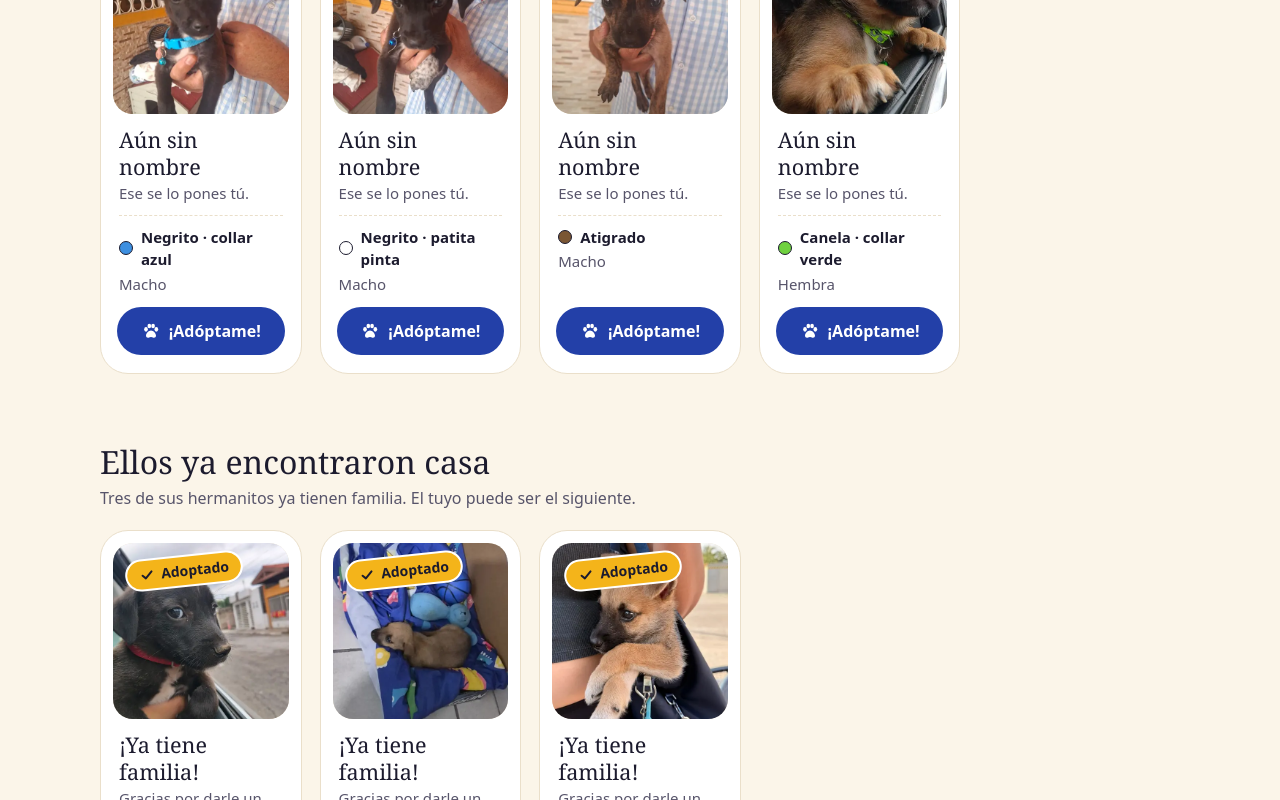
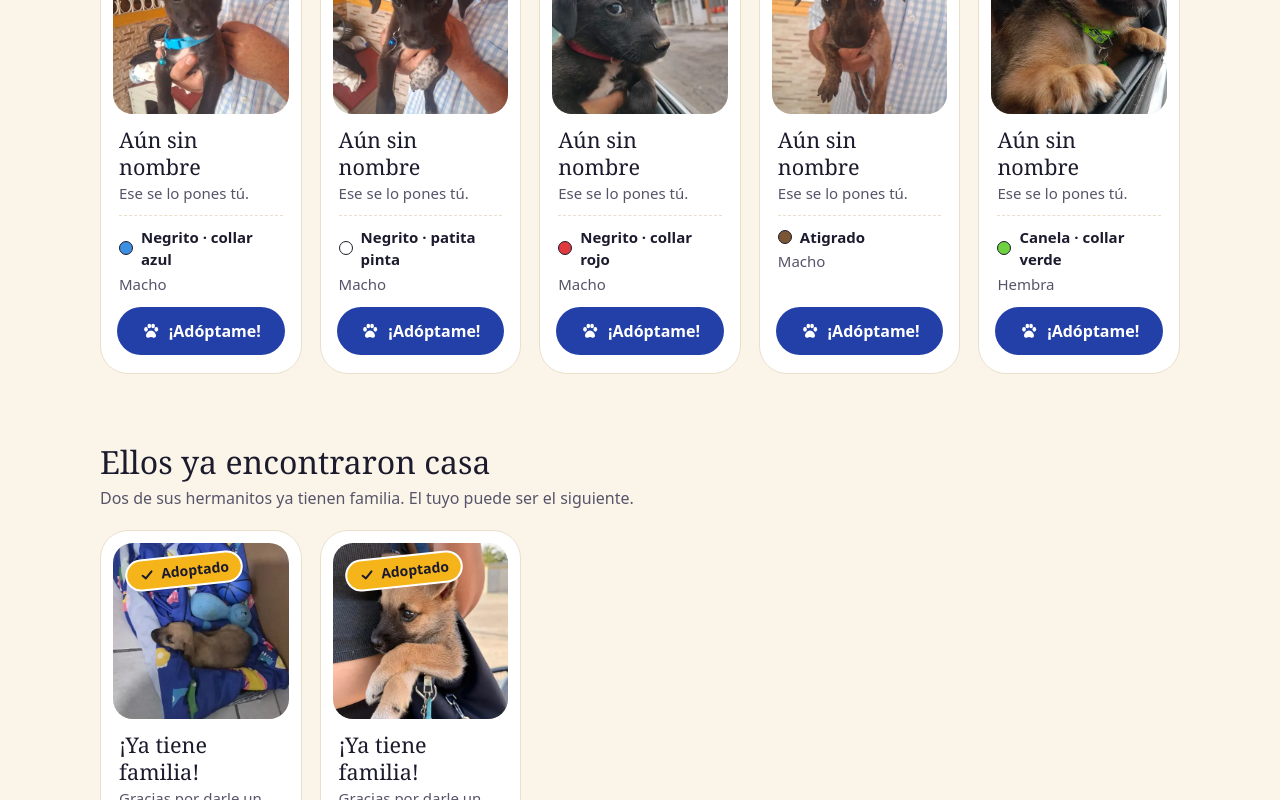
Before and after one commit to EmilianoOsuna/Colitas, a React (Vite) app: page / in a window 1280 px wide. Shown: the part 960-1760 px from the top of the page. Built offline with nearby package versions, Linux system fonts and the light colour scheme.

Commit message:
Negrito de collar rojo: disponible otra vez

```diff
--- a/src/data.ts
+++ b/src/data.ts
@@ -19,7 +19,7 @@ export type Perrito = {
 export const perritos: Perrito[] = [
   { id: 'azul', descripcion: 'Negrito · collar azul', mensaje: 'el negrito de collar azul', collar: '#3d8fe0', foto: 'negrito-collar-azul', alt: 'Cachorro negro con collar azul', sexoEdad: 'Macho' },
   { id: 'pinta', descripcion: 'Negrito · patita pinta', mensaje: 'el negrito de la patita pinta', collar: '#ffffff', foto: 'negrito-patita-pinta', alt: 'Cachorro negro con una pata blanca con manchas', sexoEdad: 'Macho' },
-  { id: 'rojo', descripcion: 'Negrito · collar rojo', mensaje: 'el negrito de collar rojo', collar: '#e0393e', foto: 'negrito-collar-rojo', alt: 'Cachorro negro con collar rojo asomándose por la ventana de un carro', sexoEdad: 'Macho', adoptado: true },
+  { id: 'rojo', descripcion: 'Negrito · collar rojo', mensaje: 'el negrito de collar rojo', collar: '#e0393e', foto: 'negrito-collar-rojo', alt: 'Cachorro negro con collar rojo asomándose por la ventana de un carro', sexoEdad: 'Macho' },
   { id: 'atigrado', descripcion: 'Atigrado', mensaje: 'el atigrado', collar: '#7a5634', foto: 'atigrado', alt: 'Cachorro atigrado café', sexoEdad: 'Macho' },
   { id: 'canela', descripcion: 'Canela · collar verde', mensaje: 'la canela de collar verde', collar: '#6fd13f', foto: 'canela', alt: 'Cachorrita color canela con collar verde asomándose por la ventana de un carro', sexoEdad: 'Hembra' },
   { id: 'dormilon', descripcion: 'Canelito clarito', mensaje: 'el canelito clarito', collar: '#d9a86c', foto: 'adoptado-dormilon', alt: 'Cachorro canela dormido en su camita nueva con juguetes', sexoEdad: 'Macho', adoptado: true },
```
